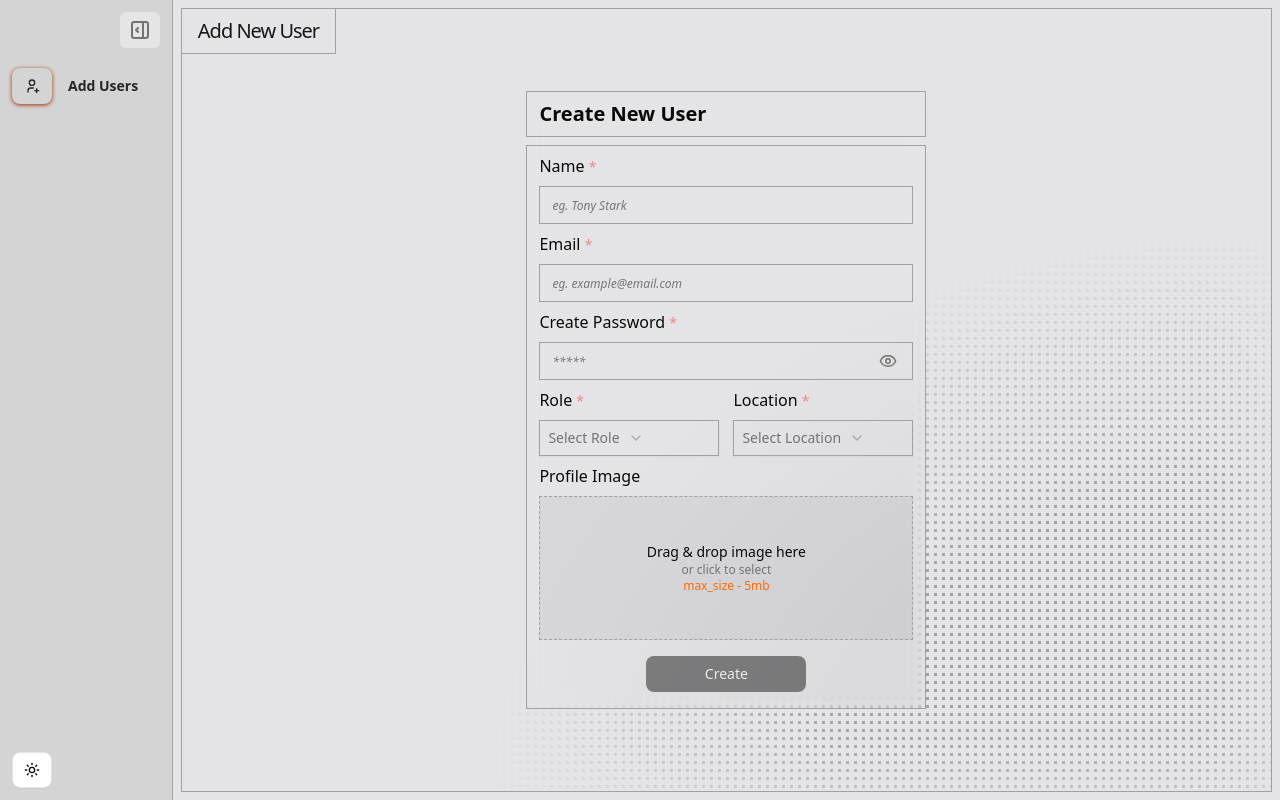
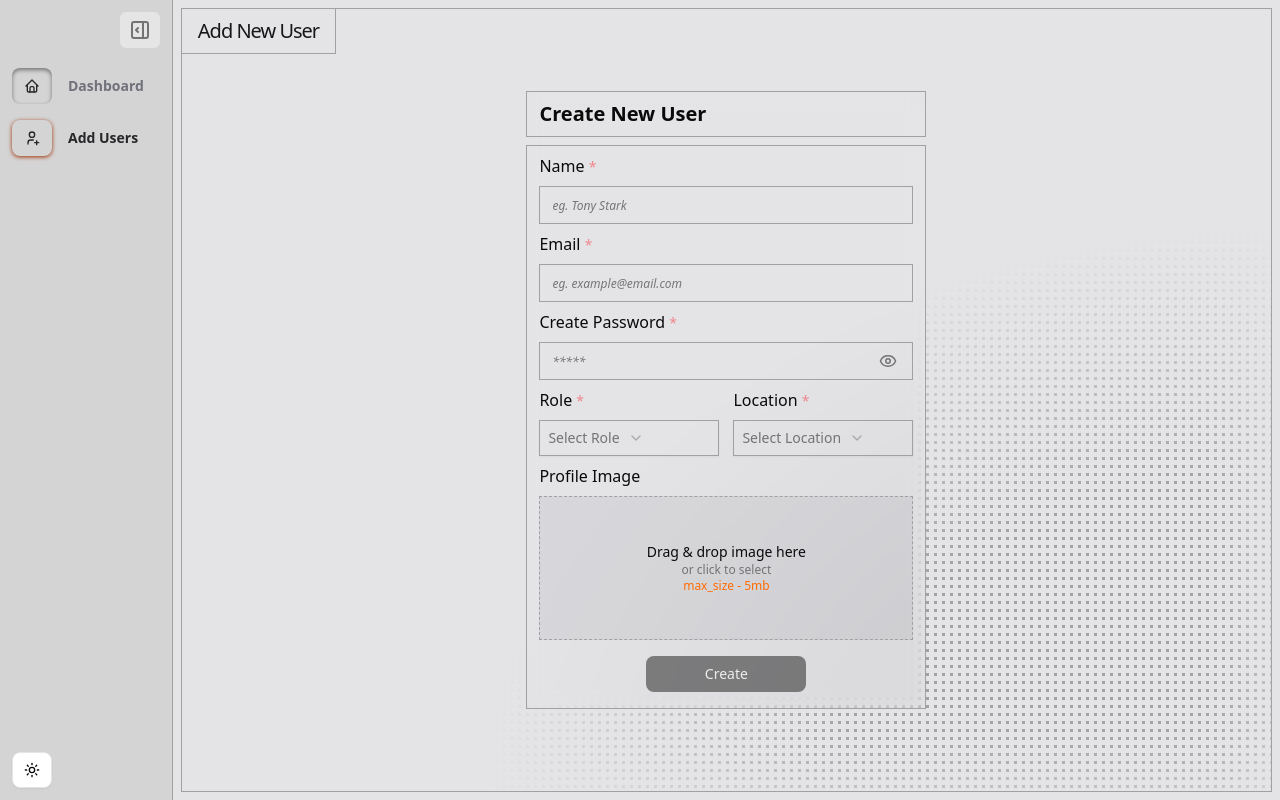
Before and after one commit to prave01/SloozeAssignment_Praveen, a Next.js app: page /dashboard/add-user in a window 1280 px wide. Both pictures are taken after a click on the button 32 px from the left and 30 px from the top of the page. Built offline with nearby package versions, Linux system fonts and the light colour scheme.

Commit message:
nav items refined

```diff
--- /dev/null
+++ b/client/constants.ts
@@ -0,0 +1,23 @@
+"use client";
+
+import { IconUserPlus, IconHome } from "@tabler/icons-react";
+import { ComponentType } from "react";
+
+interface NavLinks {
+  href: string;
+  label: string;
+  icon: ComponentType<{ size?: number; className?: string }>;
+}
+
+export const Links: NavLinks[] = [
+  {
+    href: "/dashboard",
+    label: "Dashboard",
+    icon: IconHome,
+  },
+  {
+    href: "/dashboard/add-user",
+    label: "Add Users",
+    icon: IconUserPlus,
+  },
+];
--- a/components/custom/atoms/CustomButton.tsx
+++ b/components/custom/atoms/CustomButton.tsx
@@ -10,10 +10,12 @@ export default function CustomButton({
   children,
   isExpand,
   href,
+  label,
 }: {
   children: React.ReactNode;
   isExpand: boolean;
   href: string;
+  label: string;
 }) {
   const pathName = usePathname();
 
@@ -28,7 +30,7 @@ export default function CustomButton({
           shadow-[0px_2px_4px_var(--color-neutral-500)_inset]
           group-hover:dark:shadow-[0px_1px_4px_var(--color-orange-800)]
           group-hover:shadow-[0px_1px_4px_var(--color-orange-800)]`,
-          pathName.match(href) &&
+          pathName === href &&
           `dark:shadow-[0px_1px_4px_var(--color-orange-800)]
             shadow-[0px_1px_4px_var(--color-orange-800)]`,
         )}
@@ -42,10 +44,10 @@ export default function CustomButton({
           `text-sm max-w-40 group-hover:dark:text-zinc-200 text-zinc-500
           font-semibold whitespace-nowrap`,
           isExpand ? "flex" : "hidden",
-          pathName.match(href) && "dark:text-zinc-200 text-zinc-800",
+          pathName === href && "dark:text-zinc-200 text-zinc-800",
         )}
       >
-        Add Users
+        {label}
       </motion.span>
     </Link>
   );
--- a/components/custom/molecules/NavMenu.tsx
+++ b/components/custom/molecules/NavMenu.tsx
@@ -5,9 +5,9 @@ import { cn } from "@/lib/utils";
 import { ClassNameValue } from "tailwind-merge";
 import { motion } from "motion/react";
 import { useState } from "react";
-import { IconUserPlus } from "@tabler/icons-react";
 import CustomButton from "../atoms/CustomButton";
 import { ModeToggle } from "./ModeToggle";
+import { Links } from "@/client/constants";
 
 export default function NavMenu() {
   const [isExpand, setExpand] = useState(false);
@@ -39,10 +39,16 @@ export default function NavMenu() {
             )}
           </Button>
         </div>
-        <div className="flex mt-5 flex-col px-3 items-start">
-          <CustomButton href="/dashboard/add-user" isExpand={isExpand}>
-            <IconUserPlus className="stroke-neutral-800 dark:stroke-neutral-200" />
-          </CustomButton>
+        <div className="flex gap-4 mt-5 flex-col px-3 items-start">
+          {Links.map((item) => (
+            <CustomButton
+              label={item.label}
+              href={item.href}
+              isExpand={isExpand}
+            >
+              <item.icon className="stroke-neutral-800 dark:stroke-neutral-200" />
+            </CustomButton>
+          ))}
         </div>
       </div>
       <div className="flex w-full items- justify-start bg- m-3">
```
